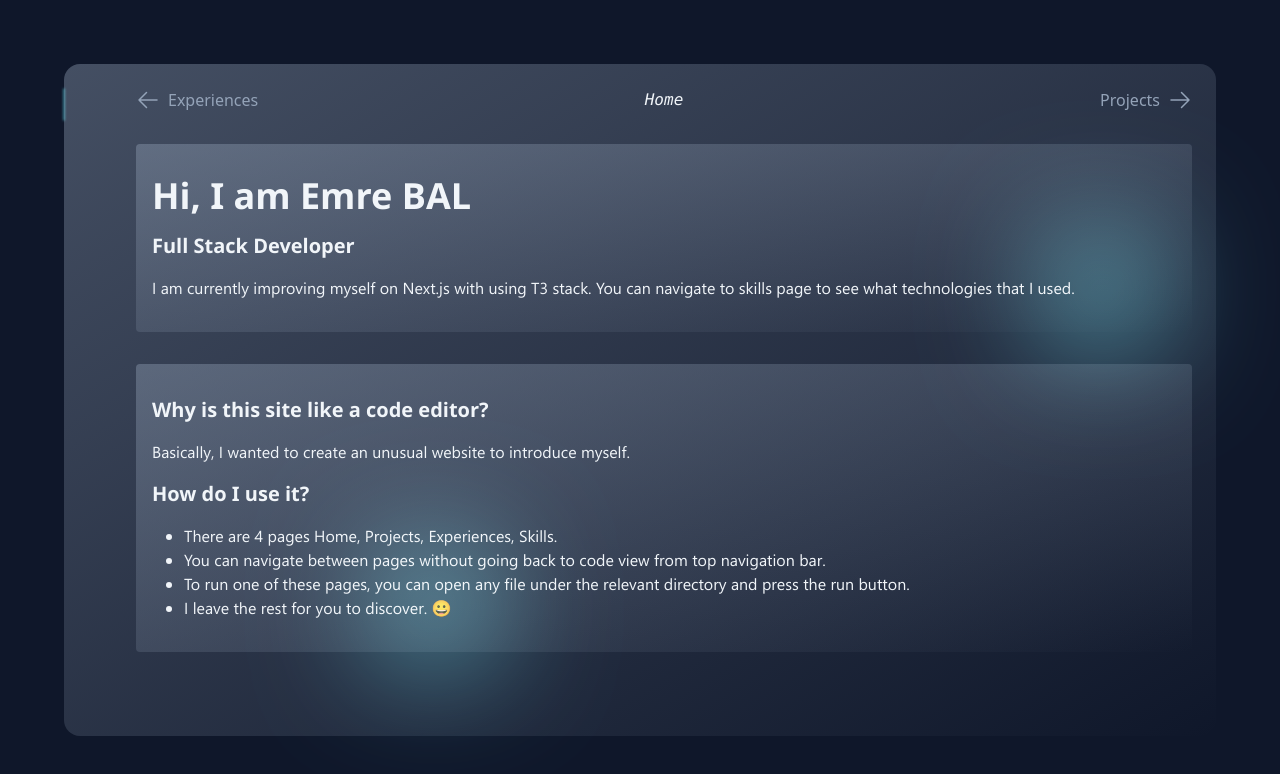
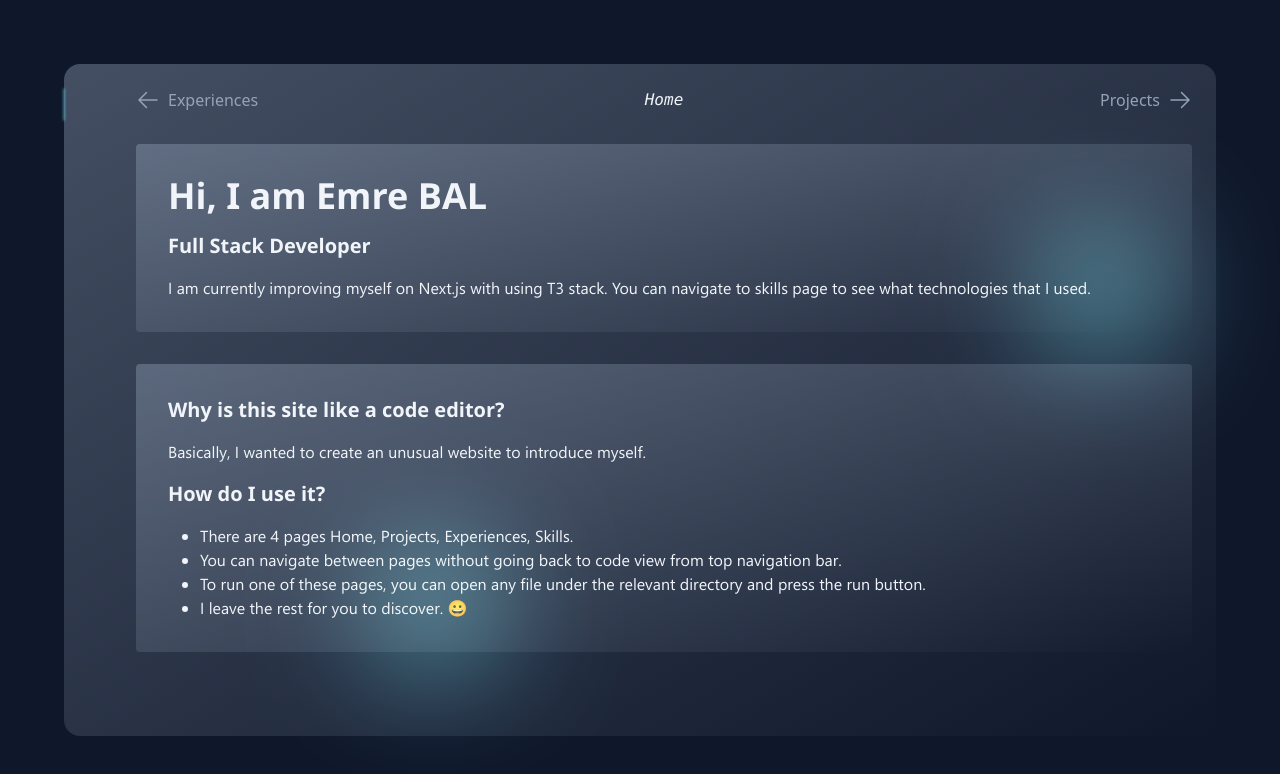
Before and after one commit to emrebal98/personal-website, a Next.js app: page / in a window 1280 px wide. Shown: the top 774 px of the page. Built offline with nearby package versions, Linux system fonts and the light colour scheme; some icons are missing.

Commit message:
styling update

```diff
--- a/src/components/home.tsx
+++ b/src/components/home.tsx
@@ -1,20 +1,26 @@
-import { type FunctionComponent } from 'react';
+import { type FunctionComponent, type ReactElement } from 'react';
+
+const Card = ({ children }: { children: ReactElement }) => (
+  <div className="flex w-full flex-col items-center gap-4 rounded bg-gradient-to-br from-slate-400/40 to-slate-400/0 p-8 font-segoeui text-slate-100 md:flex-row md:items-start">
+    <div className="flex flex-col gap-4">{children}</div>
+  </div>
+);
 
 const Home: FunctionComponent = () => (
   <div className="container mx-auto flex flex-col items-center gap-8 py-4">
     {/* Card */}
-    <div className="flex w-full flex-col items-center gap-4 rounded bg-gradient-to-br from-slate-400/40 to-slate-400/0 px-4 py-8 font-segoeui text-slate-100 md:flex-row md:items-start">
-      <div className="flex flex-col gap-4">
-        <h1 className="font-segoeui text-4xl font-bold text-slate-100">Hi, I am Emre BAL</h1>
+    <Card>
+      <>
+        <h1 className="text-4xl font-bold text-slate-100">Hi, I am Emre BAL</h1>
         <h3 className="text-xl font-bold text-slate-100">Full Stack Developer</h3>
         <p className="text-base font-normal text-slate-100">
           I am currently improving myself on Next.js with using T3 stack. You can navigate to skills
           page to see what technologies that I used.
         </p>
-      </div>
-    </div>
-    <div className="flex w-full flex-col items-center gap-4 rounded bg-gradient-to-br from-slate-400/40 to-slate-400/0 px-4 py-8 font-segoeui text-slate-100 md:flex-row md:items-start">
-      <div className="flex flex-col gap-4">
+      </>
+    </Card>
+    <Card>
+      <>
         <h3 className="text-xl font-bold text-slate-100">Why is this site like a code editor?</h3>
         <p className="text-base font-normal text-slate-100">
           Basically, I wanted to create an unusual website to introduce myself.
@@ -31,8 +37,8 @@ const Home: FunctionComponent = () => (
           </li>
           <li>I leave the rest for you to discover. 😀</li>
         </ul>
-      </div>
-    </div>
+      </>
+    </Card>
   </div>
 );
 
```
